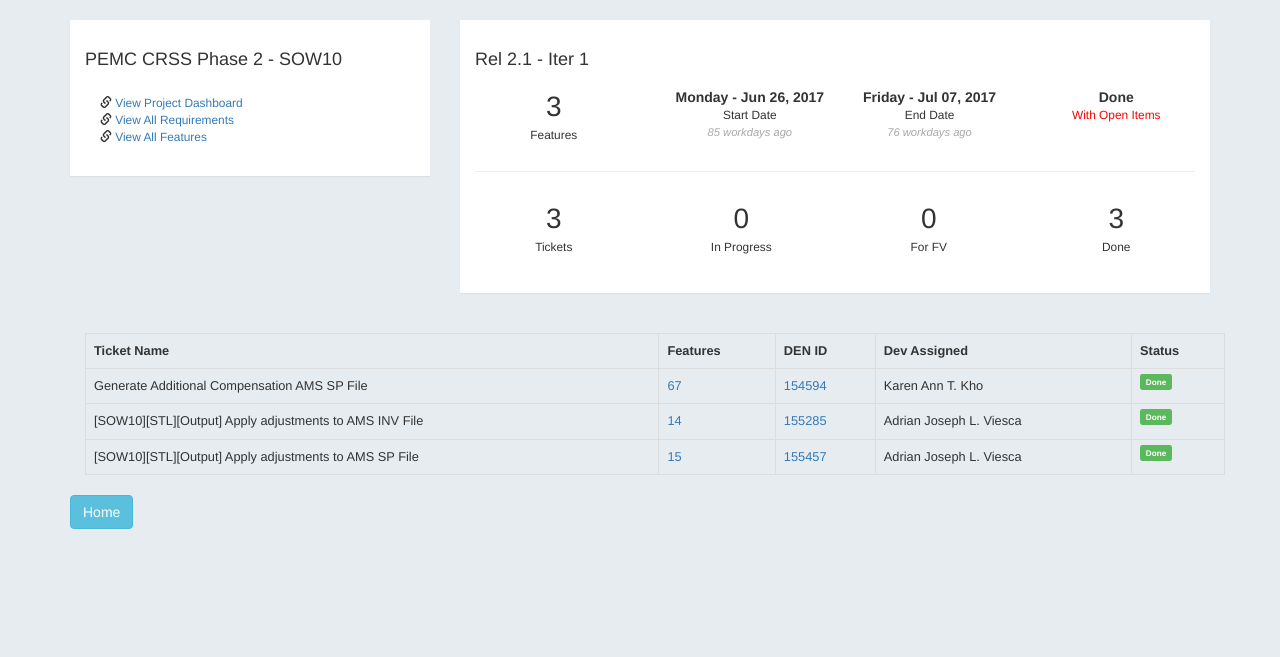
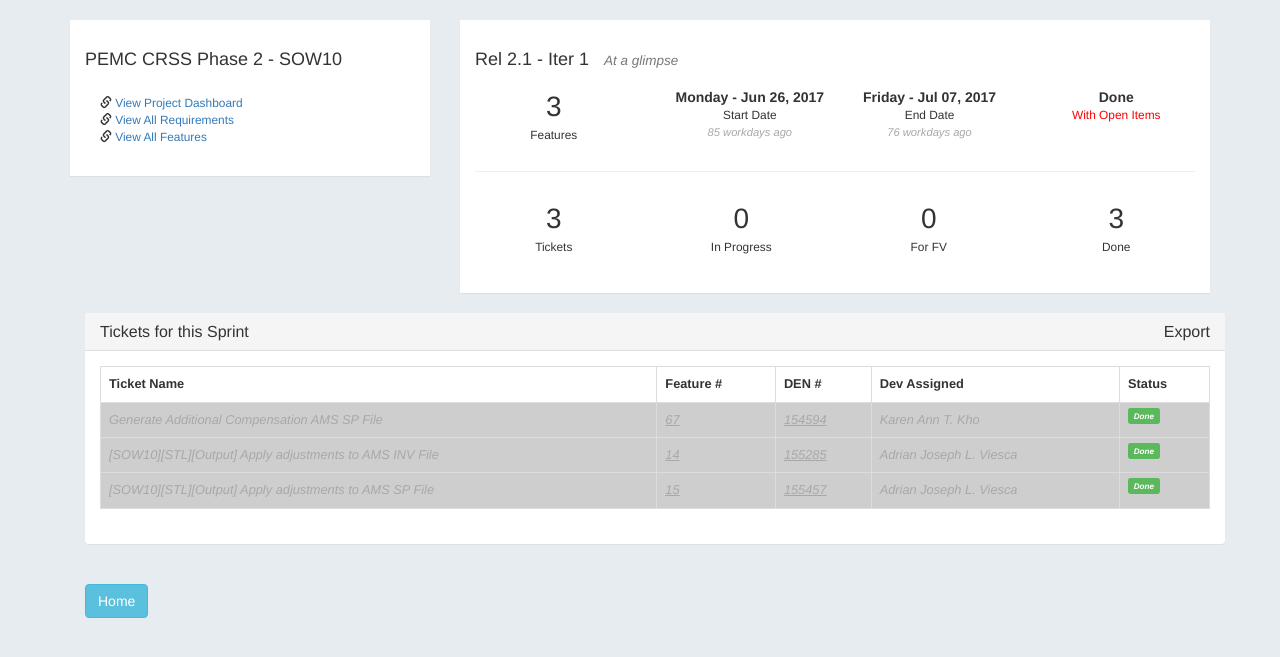
Before and after one commit to eyana-m/project-joan, a Django app: page /joan/sprint/1/ in a window 1280 px wide. Shown: the part 51-708 px from the top of the page. Run offline with Django 3.2, Linux system fonts and the light colour scheme; data comes from the database, SQL or seed files in the repository; some libraries are stand-ins or nearby versions.

Commit message:
added accordion, some logic in release details

```diff
--- a/base/joan/templates/joan/sprint.html
+++ b/base/joan/templates/joan/sprint.html
@@ -28,7 +28,15 @@
 
           <div class="row">
             <div class="col-sm-12">
-            <h4> {{ sprint }} &nbsp; </h4>
+            <h4> {{ sprint }}
+              &nbsp; <span class="text-right" style="font-style: italic"><small>
+                {% if release.release_details %}
+                  {{ release.release_details }}
+                {% else %}
+                  At a glimpse
+                {% endif %}
+              </small></span>
+            </h4>
             </div>
 
             <div class="panel-body">
@@ -122,21 +130,33 @@
   </div>
 
   <div class="container">
-
-    <br>
-
+    <div class="panel-group" id="accordion">
+      <div class="panel panel-default"> <!--Related Sprint-->
+          <div class="panel-heading">
+              <h4 class="panel-title">
+                  <a data-toggle="collapse" data-parent="#accordion" href="#collapseThree">
+                      Tickets for this Sprint <div class="pull-right">Export</div>
+                  </a>
+              </h4>
+          </div>
+          <div id="collapseThree" class="panel-collapse collapse in">
+                <div class="panel-body">
                   {% if sprint.ticket_set.all %}
                   <table class="table table-bordered">
                     <tr>
                       <th> Ticket Name</th>
-        <th> Features</th>
-        <th> DEN ID </th>
+                      <th> Feature #</th>
+                      <th> DEN # </th>
                       <th> Dev Assigned </th>
                       <th> Status</th>
 
                     </tr>
                     {% for ticket in sprint.ticket_set.all %}
+                    {% if ticket.status == 'DO' %}
+                    <tr class="done-tr">
+                        {% else %}
                     <tr>
+                    {% endif %}
                       <td>{{ ticket.ticket_text }}</td>
                       <td>
                           {% for feature in ticket.features.all %}
@@ -151,12 +171,13 @@
                     {% endfor %}
                   </table>
                   {% else %} No tickets! {% endif %}
+               </div><!--end panel-body-->
           </div>
-
-
+      </div><!--Sprint-->
+    </div>
+<br>
 <a class="btn btn-info" href="{% url 'joan:project' sprint.project.id %}">Home</a>
-
-  </div>
+  </div><!--end container-->
   {% endblock %}
 
 </body>
```
Lines whose indentation alone changed are shown as unchanged.
